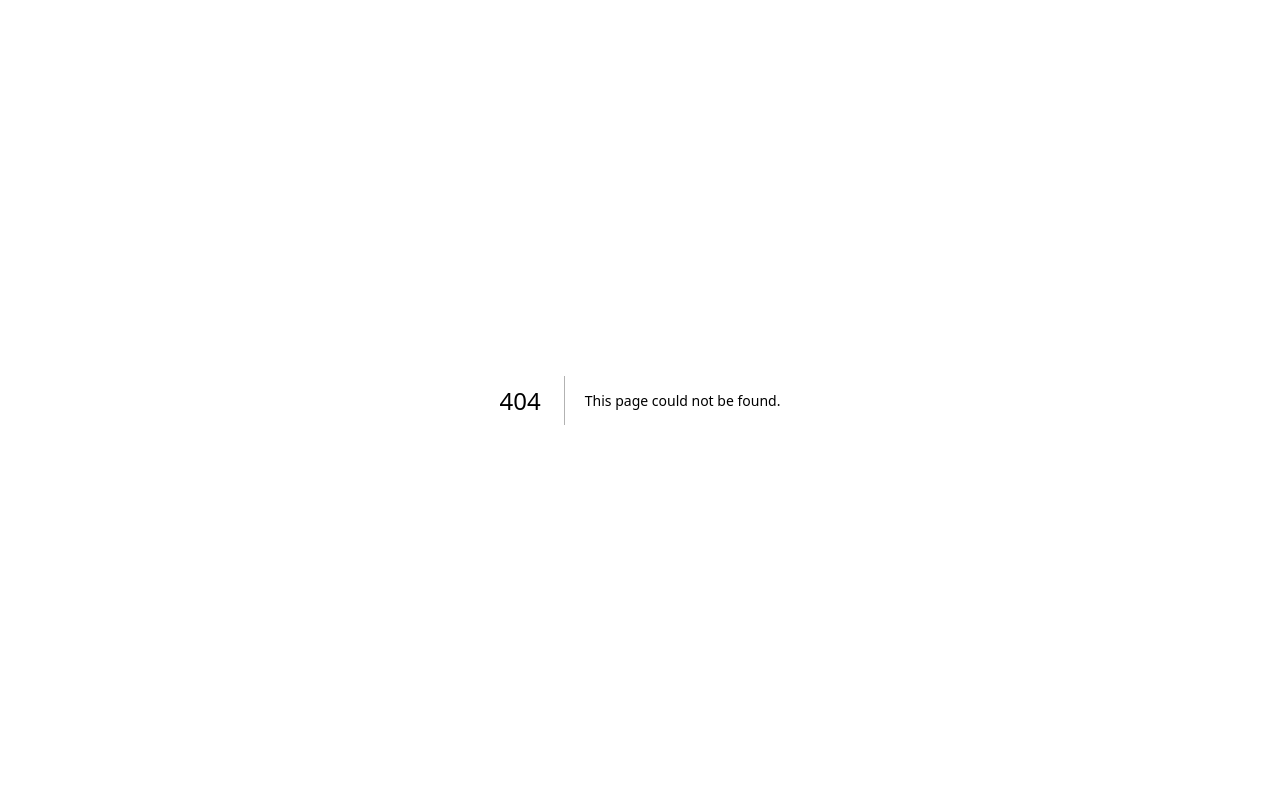
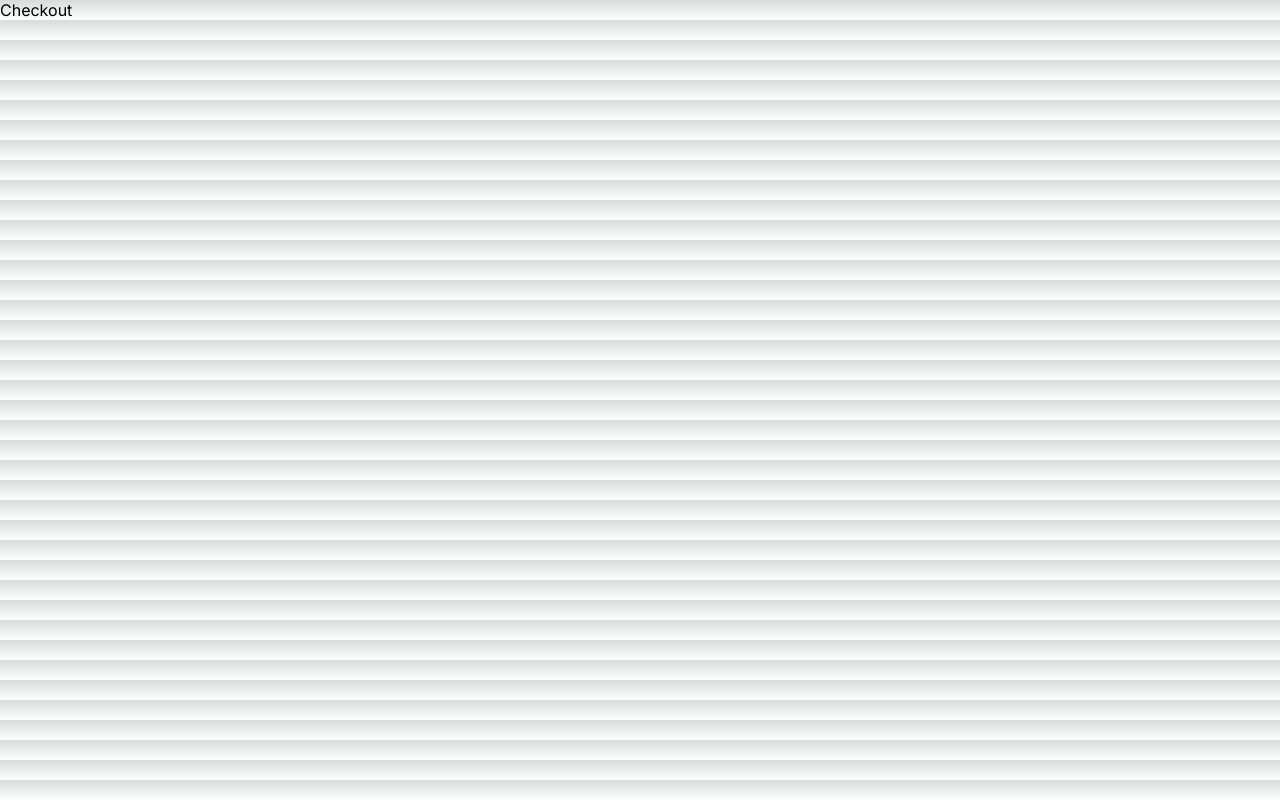
Before and after one commit to calblueprint/shanti-project, a Next.js app: page /screens/checkoutScreen in a window 1280 px wide. Before the commit this address had no page. Built offline with nearby package versions, Linux system fonts and the light colour scheme.

Commit message:
Fixed routing

```diff
--- /dev/null
+++ b/src/app/screens/checkoutScreen/page.tsx
@@ -0,0 +1,7 @@
+export default function Checkout() {
+    return (
+      <main>
+        <div>Checkout</div>
+      </main>
+    );
+  }
```
Also changed, not shown: src/app/screens/profile /page.tsx (renamed from src/app/screens/profile /profileScreen.tsx), src/app/screens/storefront/page.tsx (renamed from src/app/screens/storefront/storefrontScreen.tsx).
